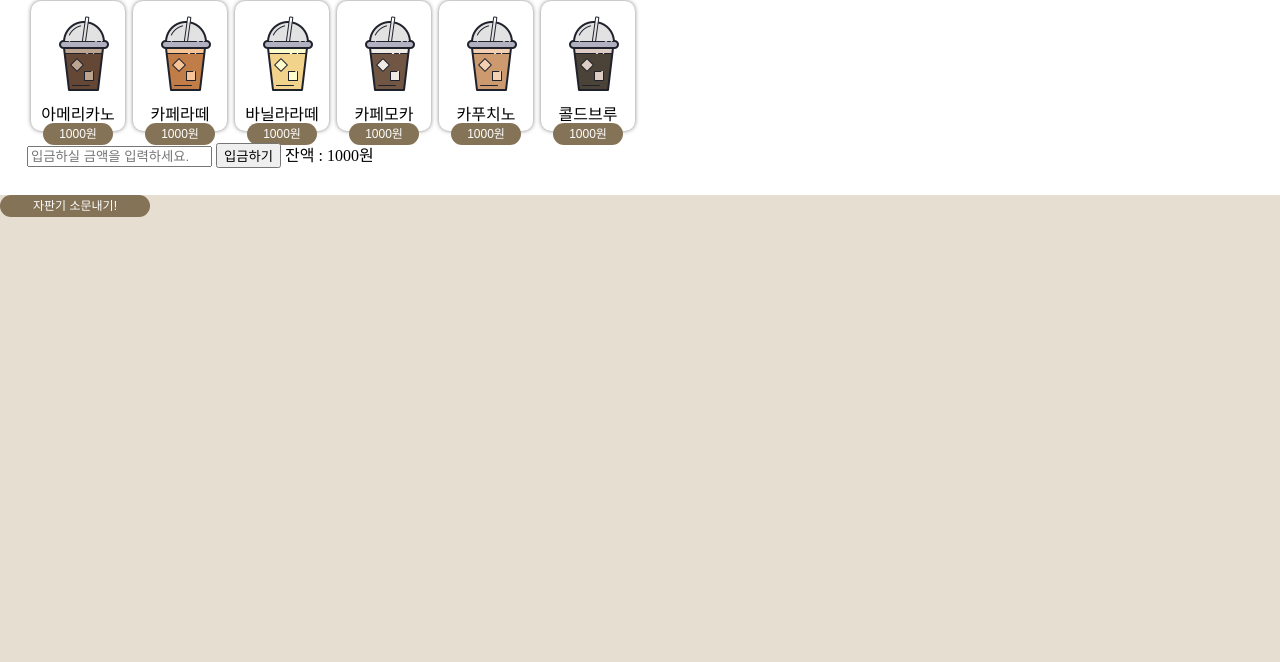
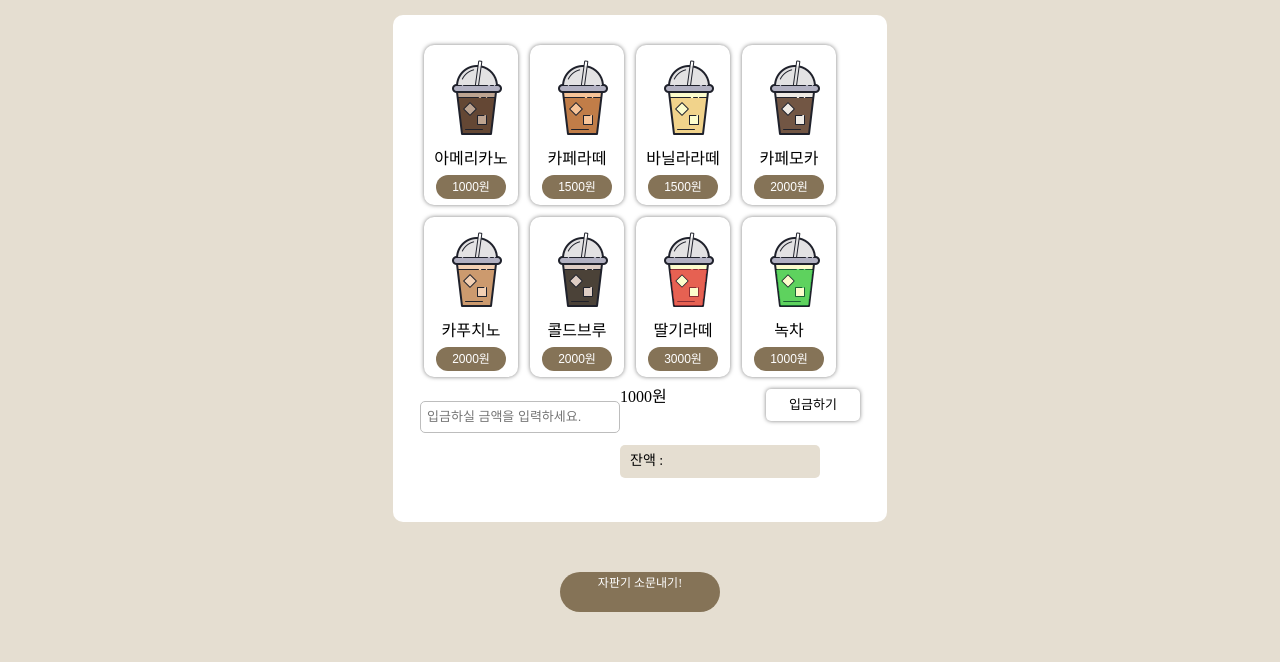
Before and after one commit to aretesy/coffee-machine, a plain HTML site: page index.html in a window 1280 px wide. Shown: the part 278-940 px from the top of the page. Before the commit the page ends 800 px from the top, so only its background shows below. Drawn offline with nearby package versions, Linux system fonts and the light colour scheme; a web font is replaced by a local one.

Commit message:
메뉴 추가

```diff
--- a/css/index.css
+++ b/css/index.css
@@ -13,18 +13,30 @@ body {
   margin: 0 auto;
 }
 
+.logoname {
+  text-align: center;
+  font-size: 30px;
+}
+
 .machine-left{
   background-color: white;
   padding: 30px 27px 27px;
+  width: 440px;
+  height: 450px;
+  margin-top: 30px;
+  margin-bottom: 30px;
+  margin-left: auto;
+  margin-right: auto;
+  border-radius: 10px;
 }
 
 .coffee {
   margin-bottom: 12px;
   margin-left: 4px;
-  /* 파그마상 간격이12px인데 양옆 박스쉐도우 총 8px고려 */
+  margin-right: 4px;
   display: inline-block;
   width: 94px;
-  height: 130px;
+  height: 160px;
   box-shadow: 0px 0px 4px rgba(0, 0, 0, 0.5);
   border: 3px solid transparent;
   border-radius: 10px;
@@ -41,9 +53,70 @@ body {
   font-size: 12px;
   color: white;
   border: none;
-  padding: 5px;
+  padding: 6px;
   line-height: 100%;
+  margin-top: 8px;
   cursor: pointer;
+}
+
+.price-button:active {
+  box-shadow: 0 2px 0 var(--main-bg-color);
+  transform: translateY(1px)
+}
+
+.input-money {
+  margin-top: 12px;
+  margin-bottom: 12px;
+  display: block;
+  width: 200px;
+  height: 32px;
+  font-weight: 500;
+  font-size: 13px;
+  line-height: 19px;
+  color: #BDBDBD;
+  border: 1px solid #BDBDBD;
+  box-sizing: border-box;
+  border-radius: 5px;
+  padding: 6px;
+  float: left;
+}
+
+.input-button {
+  margin-bottom: 12px;
+  float: right;
+  width: 94px;
+  height: 32px;
+  background: #FFFFFF;
+  box-shadow: 0px 0px 4px rgba(0, 0, 0, 0.5);
+  border: none;
+  border-radius: 5px;
+  font-weight: 500;
+  font-size: 13px;
+  line-height: 19px;
+  text-align: center;
+  cursor: pointer;
+}
+
+.input-button:active {
+  box-shadow: 0 2px 0.5 var(black);
+  transform: translateY(1px)
+}
+
+.left-money-text {
+  margin-top: 12px;
+  margin-bottom: 12px;
+  padding: 6px 10px 7px;
+  width: 200px;
+  background: var(--main-bg-color);
+  font-weight: 500;
+  font-size: 14px;
+  line-height: 20px;
+  display: flex;
+  float: left;
+  box-sizing: border-box;
+  border-radius: 5px;
+  border: none;
+  justify-content: space-between;
 }
 
 .btn-copy{
@@ -58,4 +131,15 @@ body {
   padding: 5px;
   line-height: 100%;
   cursor: pointer;
+  margin-top: 50px;
+  margin-bottom: 50px;
+  margin-right: auto;
+  margin-left: auto;
+  height: 30px;
+  text-align: center;
 }
+
+.btn-copy:active {
+  box-shadow: 0 2px 0 var(--main-bg-color);
+  transform: translateY(1px)
+}
--- a/index.html
+++ b/index.html
@@ -25,7 +25,6 @@
   <link rel="stylesheet" href="https://cdn.jsdelivr.net/npm/reset-css@5.0.1/reset.min.css" />
   <link rel="stylesheet" as="style" crossorigin href="https://cdn.jsdelivr.net/gh/orioncactus/pretendard@v1.3.9/dist/web/variable/pretendardvariable-dynamic-subset.min.css" />
   <link rel="stylesheet" href="/css/index.css">
-  <link rel="stylesheet" href="./css/home.css">
   <script defer src="./js/share.js"></script>
 </head>
 <body>
@@ -44,39 +43,51 @@
     <li class="coffee">
       <img src="./img/카페라떼.png" alt="카페라떼">
       <p>카페라떼</p>
-      <button class="price-button">1000원</button>
+      <button class="price-button">1500원</button>
     </li>
     <li class="coffee">
       <img src="./img/바닐라라떼.png" alt="바닐라라떼">
       <p>바닐라라떼</p>
-      <button class="price-button">1000원</button>
+      <button class="price-button">1500원</button>
     </li>
     <li class="coffee">
       <img src="./img/카페모카.png" alt="카페모카">
       <p>카페모카</p>
-      <button class="price-button">1000원</button>
+      <button class="price-button">2000원</button>
     </li>
     <li class="coffee">
       <img src="./img/카푸치노.png" alt="카푸치노">
       <p>카푸치노</p>
-      <button class="price-button">1000원</button>
+      <button class="price-button">2000원</button>
     </li>
     <li class="coffee">
       <img src="./img/콜드브루.png" alt="콜드브루">
       <p>콜드브루</p>
+      <button class="price-button">2000원</button>
+    </li>
+    <li class="coffee">
+      <img src="./img/딸기라떼.png" alt="딸기라떼">
+      <p>딸기라떼</p>
+      <button class="price-button">3000원</button>
+    </li>
+    <li class="coffee">
+      <img src="./img/녹차.png" alt="녹차">
+      <p>녹차</p>
       <button class="price-button">1000원</button>
     </li>
   </ul>
+    <input type="int" placeholder="입금하실 금액을 입력하세요." class="input-money">
+    <button class="input-button">입금하기</button>
 
-  <input type="text" placeholder="입금하실 금액을 입력하세요." class="input-money">
-  <button class="input">입금하기</button>
-  <span class="left-money-text">잔액 :</span>
-  <span class="left-money-value">1000원</span>
+    <div class="left">
+      <span class="left-money-text">잔액 :</span>
+      <span class="left-money-value">1000원</span>
+    </div>
 </section>
 
-  <button class="btn-copy share-or-copy">
+  <div class="btn-copy share-or-copy">
     자판기 소문내기!
-  </button>
+  </div>
   </div>
 </body>
 </html>
```
Also changed, not shown: img/녹차.png (added), img/딸기라떼.png (added).
